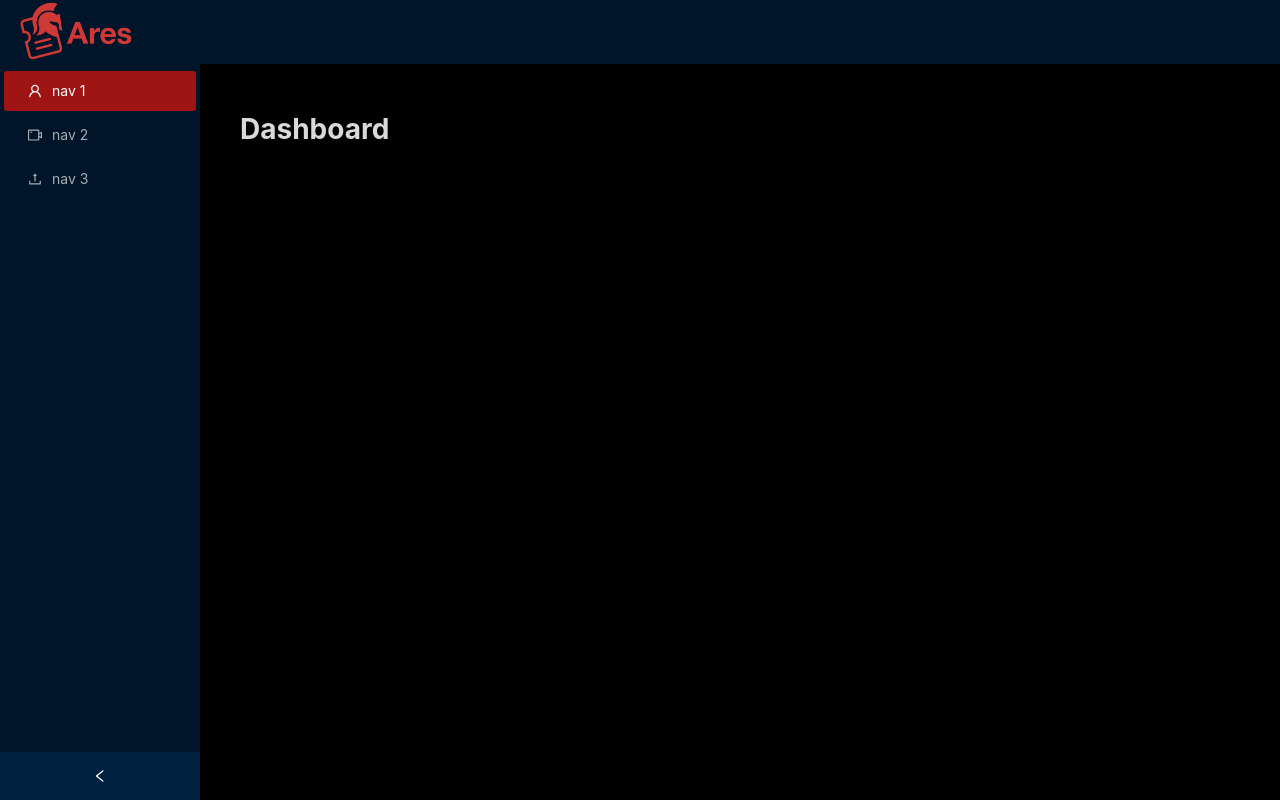
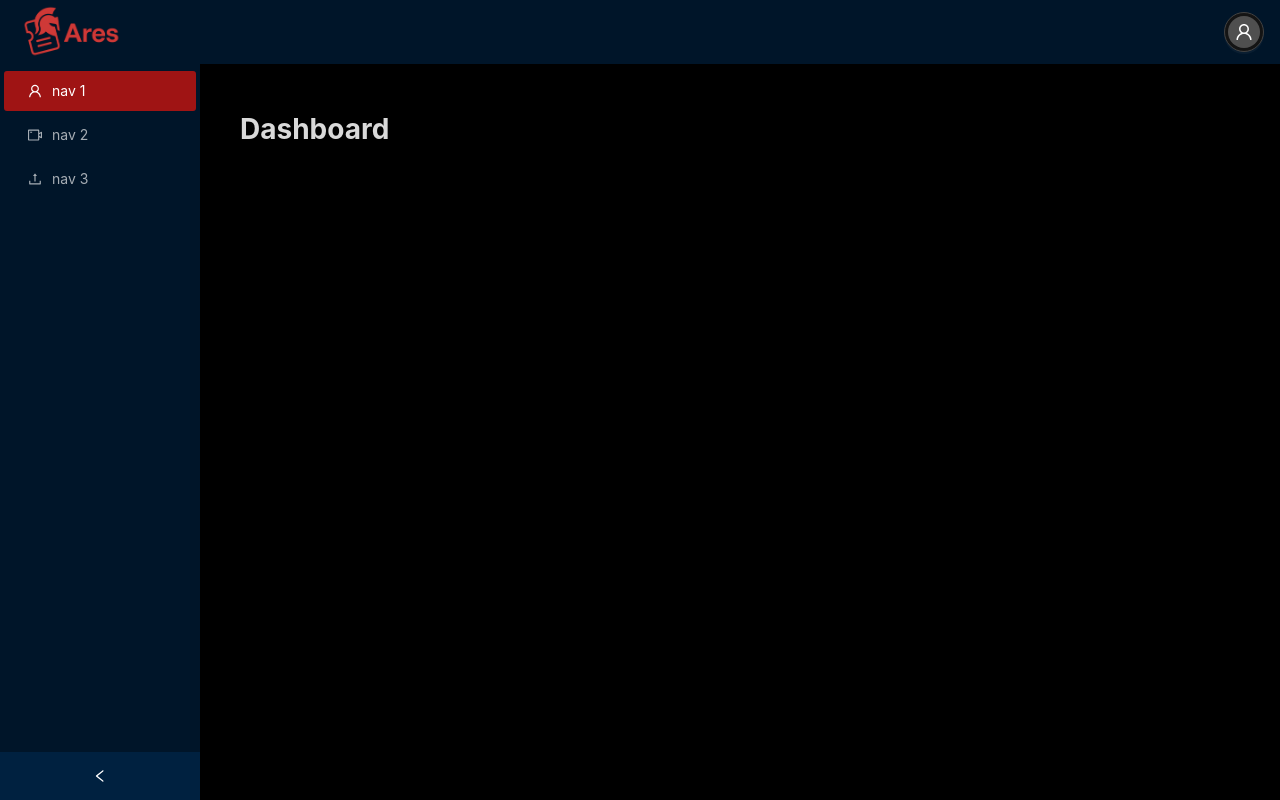
Before and after one commit to jbalde/ares, a Next.js app in the folder apps/web/: page /dashboard in a window 1280 px wide. Built offline with nearby package versions, Linux system fonts and the light colour scheme; what @ant-design/nextjs-registry would draw is missing.

Commit message:
add dropdown menu without functionality

```diff
--- a/apps/web/src/app/(secure)/layout.tsx
+++ b/apps/web/src/app/(secure)/layout.tsx
@@ -1,19 +1,52 @@
 import "../globals.css";
 import "@ant-design/v5-patch-for-react-19";
-import { Layout } from "antd";
+import { Avatar, Button, Dropdown, Flex, Layout, MenuProps } from "antd";
 import SiderComponent from "./sider";
 import { Content, Header } from "antd/es/layout/layout";
+import { UserOutlined } from "@ant-design/icons";
+import Link from "next/link";
 
 export default function RootLayout({
 	children,
 }: Readonly<{
 	children: React.ReactNode;
 }>) {
+	const items: MenuProps["items"] = [
+		{
+			key: "profile",
+			label: <Link href="/profile">Profile</Link>,
+		},
+		{
+			key: "settings",
+			label: <Link href="/settings">Settings</Link>,
+		},
+		{
+			key: "logout",
+			label: "Logout",
+		},
+	];
+
 	return (
 		<Layout style={{ minHeight: "100vh" }}>
 			<SiderComponent />
 			<Layout>
-				<Header style={{ padding: 0 }}></Header>
+				<Header style={{ padding: "5px 16px" }}>
+					<Flex
+						//gap="middle"
+						align="flex-end"
+						justify="center"
+						vertical
+						style={{ height: "100%" }}
+					>
+						<Dropdown menu={{ items }} arrow={{ pointAtCenter: true }}>
+							<Button
+								shape="circle"
+								icon={<Avatar icon={<UserOutlined />} />}
+								size="large"
+							></Button>
+						</Dropdown>
+					</Flex>
+				</Header>
 				<Content
 					style={{
 						margin: "24px 16px",
--- a/apps/web/src/app/(secure)/sider.tsx
+++ b/apps/web/src/app/(secure)/sider.tsx
@@ -17,6 +17,7 @@ export default function SiderComponent() {
 				width={150}
 				style={{
 					margin: "0 0 0 16px",
+					padding: "5px",
 					width: "auto",
 					height: "64px",
 				}}
```
